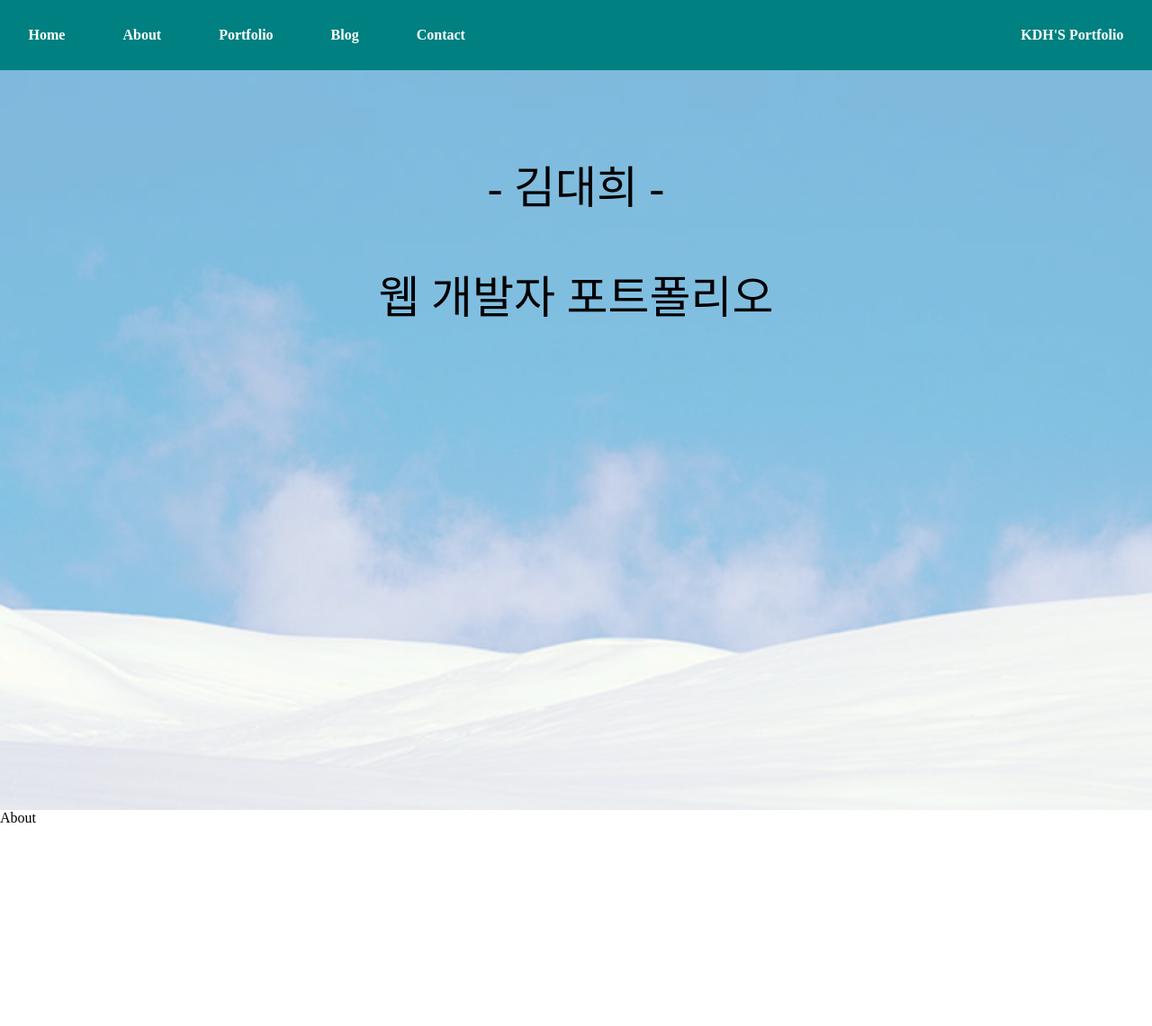
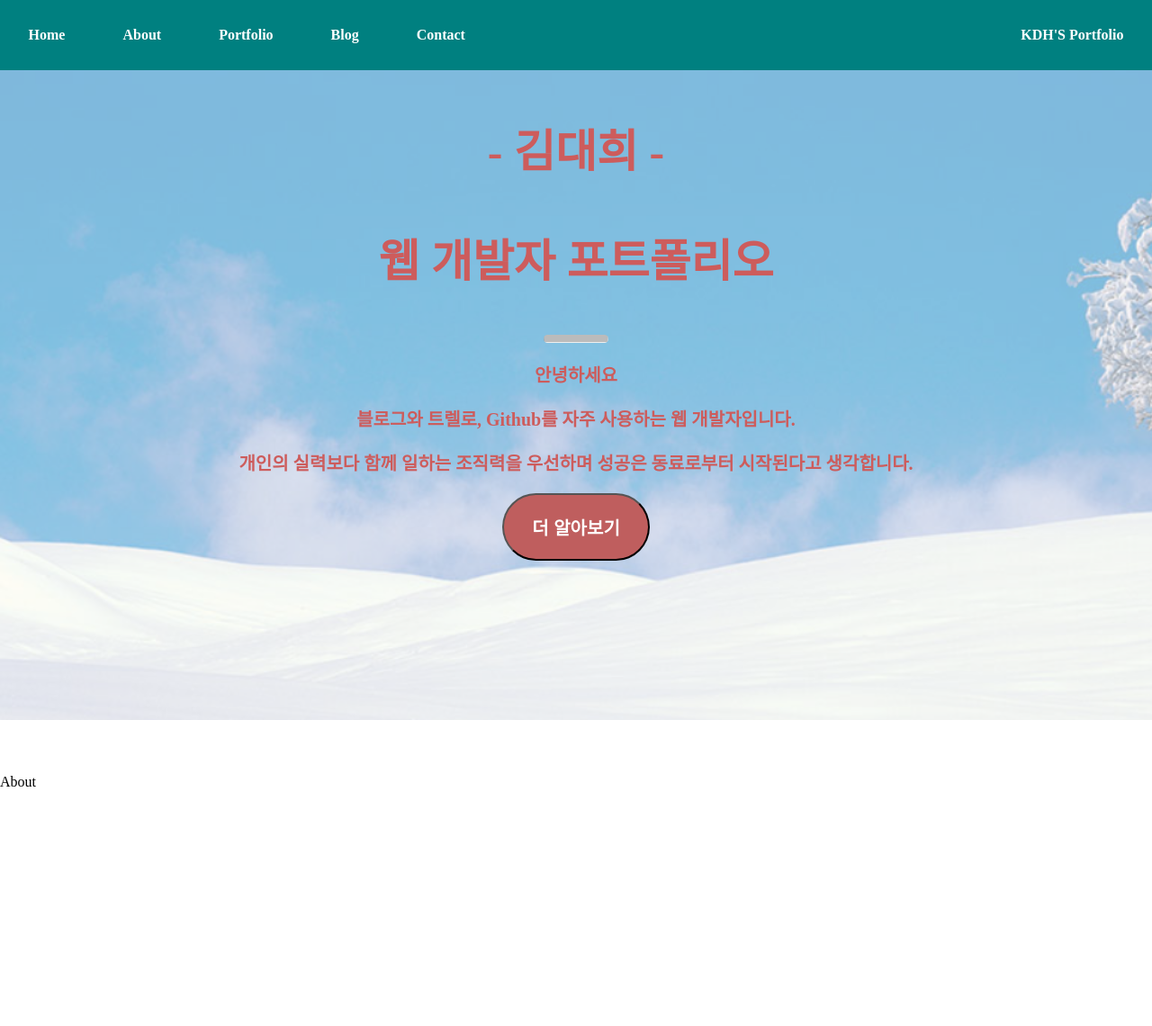
Before and after one commit to gingsero/CssProject, a PHP site: page /portfolio/index.php in a window 1280 px wide. Shown: the top 1140 px of the page at 90% size. Run offline with PHP 8.4, Linux system fonts and the light colour scheme; some libraries are stand-ins or nearby versions.

Commit message:
상단 home 문구추가, GNB보다 home 영역 z-index 앞서는 이슈수정

```diff
--- a/huntlab/css/portfolio.css
+++ b/huntlab/css/portfolio.css
@@ -45,11 +45,9 @@ header .gnb_btn:hover {
 .home_area {
     width: 100%;
     height: 100%;
-    padding-top: 100px;
+    padding-top: 60px;
     text-align: center;
-    position: relative;
 }
-
 .home_area::after {
     width: 100%;
     height: 100%;
@@ -62,7 +60,31 @@ header .gnb_btn:hover {
     left: 0;
     z-index: -1;
 }
-
 .home_area .home_title {
     font-size: 50px;
+    font-weight: bolder;
+    color: indianred;
 }
+.home_area .home_line_rounded {
+    border-top: 8px solid #bbb;
+    border-radius: 5px;
+    width: 70px;
+
+}
+.home_area .home_describe {
+    font-size: 20px;
+    font-weight: bolder;
+    color: indianred;
+}
+.home_area .home_more_btn {
+    background-color:#bf5e5e;
+    border-radius:40px;
+    display:inline-block;
+    cursor:pointer;
+    color:#ffffff;
+    font-family:Arial;
+    font-size:20px;
+    font-weight:bold;
+    padding:21px 31px;
+    text-decoration:none;
+}
--- a/huntlab/js/portfolio.js
+++ b/huntlab/js/portfolio.js
@@ -4,6 +4,7 @@ var gnbBtnPortfolio = document.getElementById("_gnb_btn_portfolio")
 var gnbBtnBlog = document.getElementById("_gnb_btn_blog")
 var gnbBtnContact = document.getElementById("_gnb_btn_contact")
 
+var homeMoreBtn = document.getElementById("_home_more_btn")
 /*var header = document.getElementsByTagName('header');
 var $page = $('.page-start'); //색상이 변할 부분
 var pageOffsetTop = $page.offset().top;//색상 변할 부분의 top값 구하기
@@ -23,3 +24,5 @@ gnbBtnAbout.onclick = function() { location.href = "#_about" }
 gnbBtnPortfolio.onclick = function() { location.href = "#_portfolio" }
 gnbBtnBlog.onclick = function() { location.href = "#_blog" }
 gnbBtnContact.onclick = function() { location.href = "#_contact" }
+
+homeMoreBtn.onclick = function() { location.href = "#_about" }
--- a/huntlab/portfolio/index.php
+++ b/huntlab/portfolio/index.php
@@ -5,6 +5,7 @@
 <html>
 <head>
     <meta name="viewport" content="width=device-width, initial-scale=1.0">
+    <link href="https://cdnjs.cloudflare.com/ajax/libs/font-awesome/5.13.0/css/all.min.css" rel="stylesheet">
     <link rel="stylesheet" href="../css/portfolio.css?00"/>
 </head>
 <body>
@@ -24,6 +25,13 @@
             <br />
             <p class="home_title">- 김대희 -</p>
             <p class="home_title">웹 개발자 포트폴리오</p>
+            <hr class="home_line_rounded">
+            <p class="home_describe">안녕하세요</p>
+            <p class="home_describe">블로그와 트렐로, Github를 자주 사용하는 웹 개발자입니다.</p>
+            <p class="home_describe">개인의 실력보다 함께 일하는 조직력을 우선하며 성공은 동료로부터 시작된다고 생각합니다.</p>
+            <button class="home_more_btn" id="_home_more_btn">
+                더 알아보기
+            </button>
         </div>
         <div class="about_area" id="_about">
             About
@@ -38,7 +46,6 @@
             Contact
         </div>
     </div>
-
     <script type="text/javascript" src="../js/portfolio.js?00"></script>
 </body>
 </html>
```
